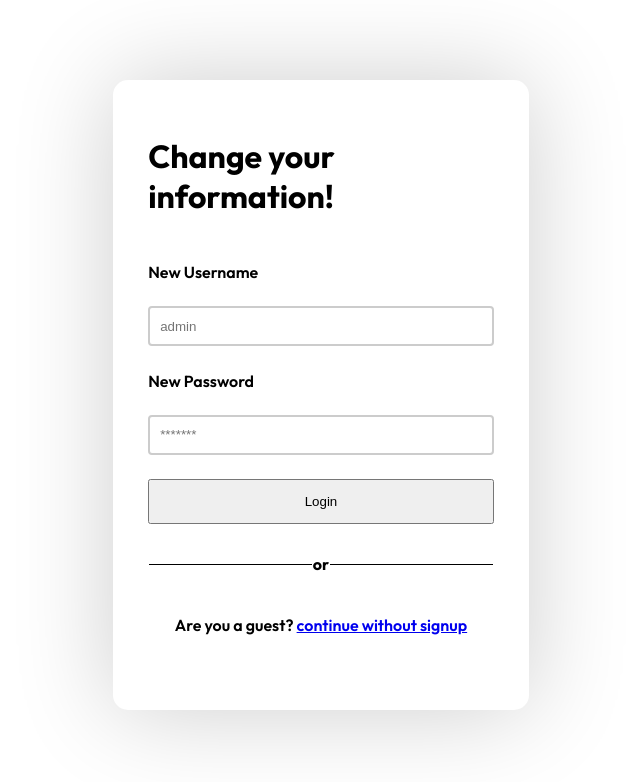
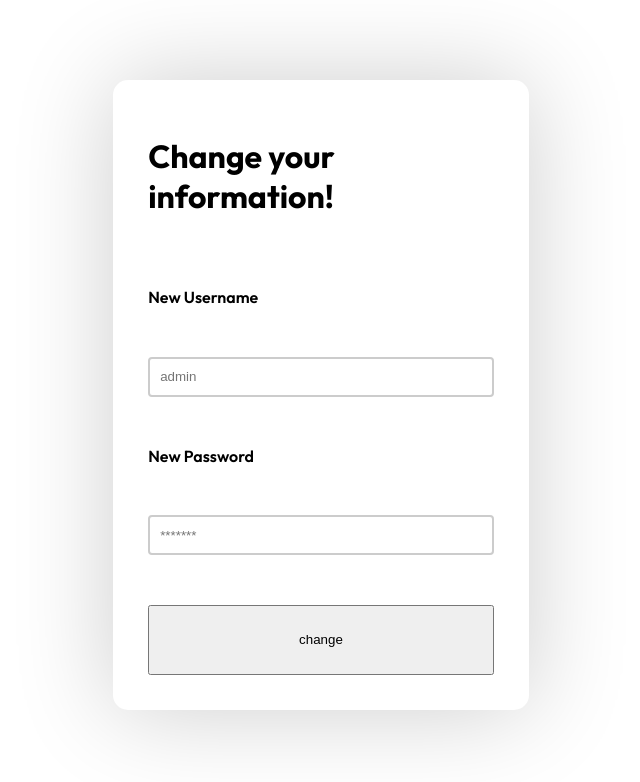
Before and after one commit to tudo9/miniprojet, a PHP site: page /miniprojer1/changpsw.php in a window 1280 px wide. Shown: the top 782 px of the page, without its empty margins (354-994 px from the left). Run offline with PHP 8.4, Linux system fonts and the light colour scheme; a user stored in the database is signed in.

Commit message:
final
Co-authored-by: Copilot <copilot@github.com>

```diff
--- a/dashboard/changpsw.php
+++ b/dashboard/changpsw.php
@@ -4,7 +4,7 @@ session_start();
 
 // Ensure ONLY an existing admin can change his own a new password
 if(!isset($_SESSION["loggedin"]) || $_SESSION["loggedin"] !== true){
-    header("Location: login.php");
+    header("Location: changpsw.php");
     exit;
 }
 
@@ -82,9 +82,8 @@ require_once __DIR__ . '/../db_connect.php';
                 <label for="psw"> New Password</label>
                 <input type="password" id="psw" name="psw" placeholder="*******" required>
 
-                <input type="submit" name="login" value="Login">
-                <div class="or"> <hr> or <hr> </div>
-                <p class="notadmin">Are you a guest? <a href="http://localhost:8080/miniprojer1/home/home.php" >continue without signup</a></p>
+                <input type="submit" name="change" value="change">
+
             </div>
     </form>
 </body>
```
Also changed, not shown: home/home.php (+3 -4 lines), dashboard/script.js (line endings or trailing spaces), dashboard/uploads/1776605252_134066469381449874.jpg (added).
